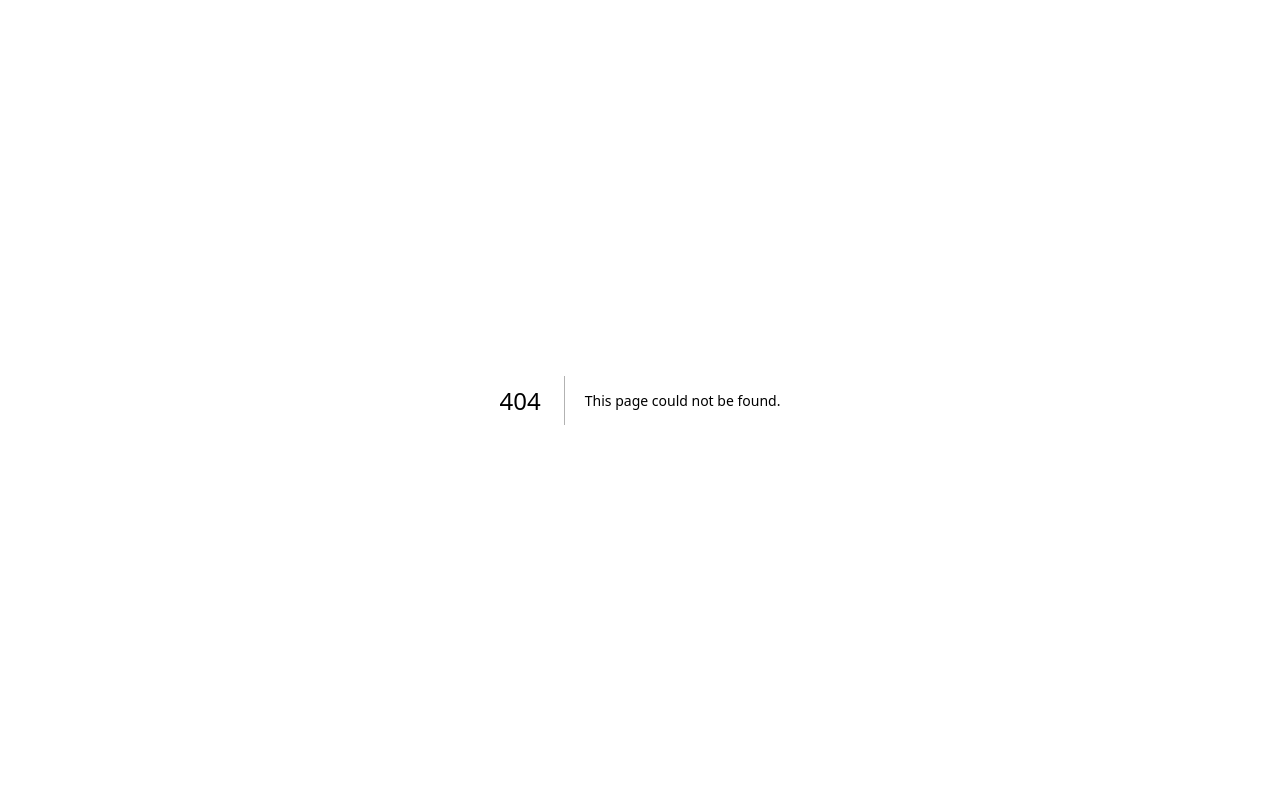
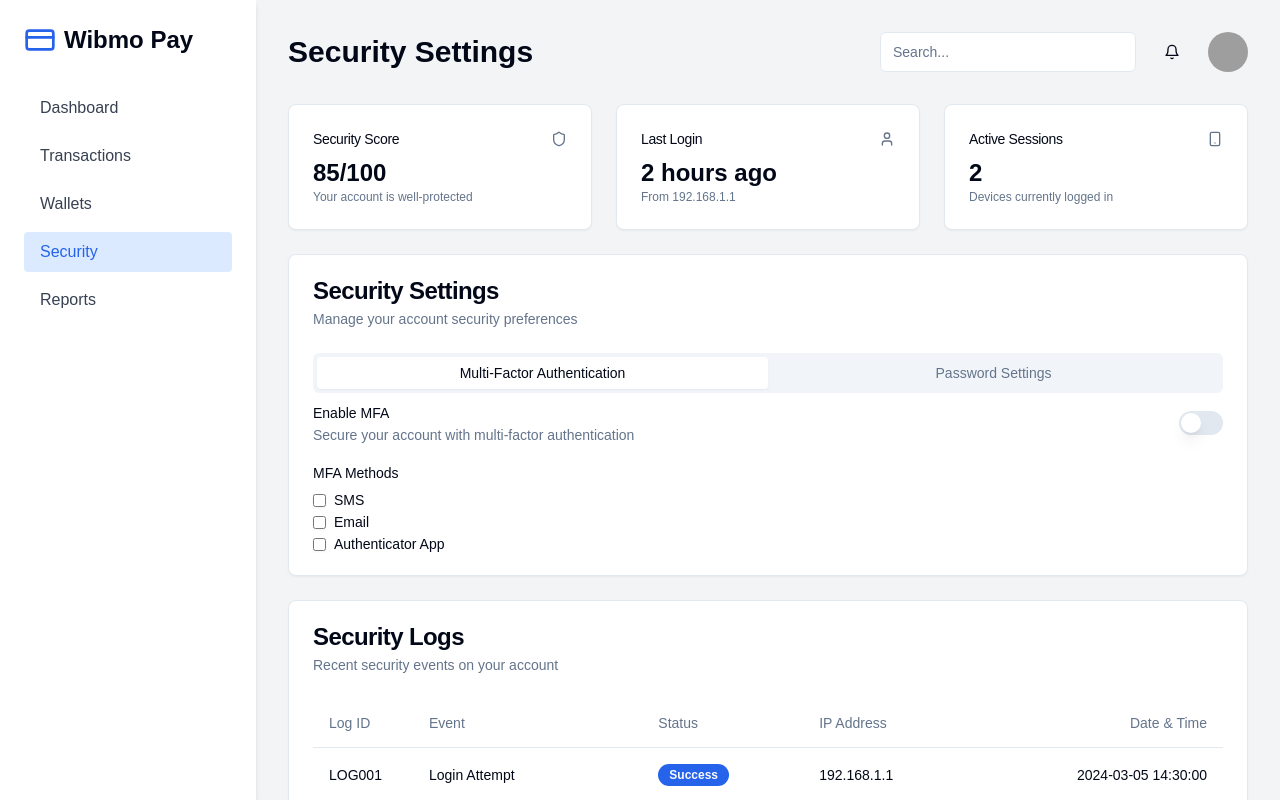
Before and after one commit to babuljackdev/wibmo_pay, a Next.js app: page /security in a window 1280 px wide. Before the commit this address had no page. Built offline with nearby package versions, Linux system fonts and the light colour scheme; grey boxes are pictures that could not be loaded.

Commit message:
added wallets page

```diff
--- a/app/components/navbar.tsx
+++ b/app/components/navbar.tsx
@@ -28,12 +28,12 @@
                     </Link>
                 </li>
                 <li>
-                    <Link href="#" onClick={() => handleLinkClick('/wallets')} className={`block py-2 px-4 rounded ${activeLink === '/wallets' ? 'text-blue-600 bg-blue-100' : 'text-gray-700 hover:bg-gray-100'}`}>
+                    <Link href="/wallets" onClick={() => handleLinkClick('/wallets')} className={`block py-2 px-4 rounded ${activeLink === '/wallets' ? 'text-blue-600 bg-blue-100' : 'text-gray-700 hover:bg-gray-100'}`}>
                         Wallets
                     </Link>
                 </li>
                 <li>
-                    <Link href="#" onClick={() => handleLinkClick('/security')} className={`block py-2 px-4 rounded ${activeLink === '/security' ? 'text-blue-600 bg-blue-100' : 'text-gray-700 hover:bg-gray-100'}`}>
+                    <Link href="/security" onClick={() => handleLinkClick('/security')} className={`block py-2 px-4 rounded ${activeLink === '/security' ? 'text-blue-600 bg-blue-100' : 'text-gray-700 hover:bg-gray-100'}`}>
                         Security
                     </Link>
                 </li>
--- a/app/globals.css
+++ b/app/globals.css
@@ -12,54 +12,57 @@
   }
 }
 
+
+
 @layer base {
   :root {
     --background: 0 0% 100%;
-    --foreground: 224 71.4% 4.1%;
+    --foreground: 222.2 84% 4.9%;
     --card: 0 0% 100%;
-    --card-foreground: 224 71.4% 4.1%;
+    --card-foreground: 222.2 84% 4.9%;
     --popover: 0 0% 100%;
-    --popover-foreground: 224 71.4% 4.1%;
-    --primary: 220.9 39.3% 11%;
-    --primary-foreground: 210 20% 98%;
-    --secondary: 220 14.3% 95.9%;
-    --secondary-foreground: 220.9 39.3% 11%;
-    --muted: 220 14.3% 95.9%;
-    --muted-foreground: 220 8.9% 46.1%;
-    --accent: 220 14.3% 95.9%;
-    --accent-foreground: 220.9 39.3% 11%;
+    --popover-foreground: 222.2 84% 4.9%;
+    --primary: 221.2 83.2% 53.3%;
+    --primary-foreground: 210 40% 98%;
+    --secondary: 210 40% 96.1%;
+    --secondary-foreground: 222.2 47.4% 11.2%;
+    --muted: 210 40% 96.1%;
+    --muted-foreground: 215.4 16.3% 46.9%;
+    --accent: 210 40% 96.1%;
+    --accent-foreground: 222.2 47.4% 11.2%;
     --destructive: 0 84.2% 60.2%;
-    --destructive-foreground: 210 20% 98%;
-    --border: 220 13% 91%;
-    --input: 220 13% 91%;
-    --ring: 224 71.4% 4.1%;
+    --destructive-foreground: 210 40% 98%;
+    --border: 214.3 31.8% 91.4%;
+    --input: 214.3 31.8% 91.4%;
+    --ring: 221.2 83.2% 53.3%;
+    --radius: 0.5rem;
     --chart-1: 12 76% 61%;
     --chart-2: 173 58% 39%;
     --chart-3: 197 37% 24%;
     --chart-4: 43 74% 66%;
     --chart-5: 27 87% 67%;
-    --radius: 0.5rem;
   }
+
   .dark {
-    --background: 224 71.4% 4.1%;
-    --foreground: 210 20% 98%;
-    --card: 224 71.4% 4.1%;
-    --card-foreground: 210 20% 98%;
-    --popover: 224 71.4% 4.1%;
-    --popover-foreground: 210 20% 98%;
-    --primary: 210 20% 98%;
-    --primary-foreground: 220.9 39.3% 11%;
-    --secondary: 215 27.9% 16.9%;
-    --secondary-foreground: 210 20% 98%;
-    --muted: 215 27.9% 16.9%;
-    --muted-foreground: 217.9 10.6% 64.9%;
-    --accent: 215 27.9% 16.9%;
-    --accent-foreground: 210 20% 98%;
+    --background: 222.2 84% 4.9%;
+    --foreground: 210 40% 98%;
+    --card: 222.2 84% 4.9%;
+    --card-foreground: 210 40% 98%;
+    --popover: 222.2 84% 4.9%;
+    --popover-foreground: 210 40% 98%;
+    --primary: 217.2 91.2% 59.8%;
+    --primary-foreground: 222.2 47.4% 11.2%;
+    --secondary: 217.2 32.6% 17.5%;
+    --secondary-foreground: 210 40% 98%;
+    --muted: 217.2 32.6% 17.5%;
+    --muted-foreground: 215 20.2% 65.1%;
+    --accent: 217.2 32.6% 17.5%;
+    --accent-foreground: 210 40% 98%;
     --destructive: 0 62.8% 30.6%;
-    --destructive-foreground: 210 20% 98%;
-    --border: 215 27.9% 16.9%;
-    --input: 215 27.9% 16.9%;
-    --ring: 216 12.2% 83.9%;
+    --destructive-foreground: 210 40% 98%;
+    --border: 217.2 32.6% 17.5%;
+    --input: 217.2 32.6% 17.5%;
+    --ring: 224.3 76.3% 48%;
     --chart-1: 220 70% 50%;
     --chart-2: 160 60% 45%;
     --chart-3: 30 80% 55%;
@@ -67,6 +70,8 @@
     --chart-5: 340 75% 55%;
   }
 }
+
+
 
 @layer base {
   * {
--- a/app/wibmo/security-page.tsx
+++ b/app/security/page.tsx
@@ -17,6 +17,7 @@
   TableHeader,
   TableRow,
 } from '@/components/ui/table'
+import Nav from '../components/navbar'
 
 const securityLogs = [
   { id: 'LOG001', event: 'Login Attempt', status: 'Success', ip: '192.168.1.1', date: '2024-03-05 14:30:00' },
@@ -35,15 +36,7 @@
           <CreditCard className="h-8 w-8 text-blue-600 mr-2" />
           <span className="text-2xl font-bold">Wibmo Pay</span>
         </div>
-        <nav>
-          <ul className="space-y-2">
-            <li><a href="#" className="block py-2 px-4 text-gray-700 hover:bg-gray-100 rounded">Dashboard</a></li>
-            <li><a href="#" className="block py-2 px-4 text-gray-700 hover:bg-gray-100 rounded">Transactions</a></li>
-            <li><a href="#" className="block py-2 px-4 text-gray-700 hover:bg-gray-100 rounded">Wallet</a></li>
-            <li><a href="#" className="block py-2 px-4 text-blue-600 bg-blue-100 rounded">Security</a></li>
-            <li><a href="#" className="block py-2 px-4 text-gray-700 hover:bg-gray-100 rounded">Reports</a></li>
-          </ul>
-        </nav>
+        <Nav />
       </aside>
 
       {/* Main Content */}
--- a/app/wibmo/wallet-page.tsx
+++ b/app/wallets/page.tsx
@@ -16,6 +16,7 @@
   TableHeader,
   TableRow,
 } from '@/components/ui/table'
+import Nav from '../components/navbar'
 
 const recentTransactions = [
   { id: 'TX123456', amount: 100.00, type: 'Payment', date: '2024-03-05', description: 'Fuel Purchase' },
@@ -34,15 +35,7 @@
           <CreditCard className="h-8 w-8 text-blue-600 mr-2" />
           <span className="text-2xl font-bold">Wibmo Pay</span>
         </div>
-        <nav>
-          <ul className="space-y-2">
-            <li><a href="#" className="block py-2 px-4 text-gray-700 hover:bg-gray-100 rounded">Dashboard</a></li>
-            <li><a href="#" className="block py-2 px-4 text-gray-700 hover:bg-gray-100 rounded">Transactions</a></li>
-            <li><a href="#" className="block py-2 px-4 text-blue-600 bg-blue-100 rounded">Wallet</a></li>
-            <li><a href="#" className="block py-2 px-4 text-gray-700 hover:bg-gray-100 rounded">Security</a></li>
-            <li><a href="#" className="block py-2 px-4 text-gray-700 hover:bg-gray-100 rounded">Reports</a></li>
-          </ul>
-        </nav>
+        <Nav />
       </aside>
 
       {/* Main Content */}
--- /dev/null
+++ b/components/ui/switch.tsx
@@ -0,0 +1,29 @@
+"use client"
+
+import * as React from "react"
+import * as SwitchPrimitives from "@radix-ui/react-switch"
+
+import { cn } from "@/lib/utils"
+
+const Switch = React.forwardRef<
+  React.ElementRef<typeof SwitchPrimitives.Root>,
+  React.ComponentPropsWithoutRef<typeof SwitchPrimitives.Root>
+>(({ className, ...props }, ref) => (
+  <SwitchPrimitives.Root
+    className={cn(
+      "peer inline-flex h-6 w-11 shrink-0 cursor-pointer items-center rounded-full border-2 border-transparent transition-colors focus-visible:outline-none focus-visible:ring-2 focus-visible:ring-ring focus-visible:ring-offset-2 focus-visible:ring-offset-background disabled:cursor-not-allowed disabled:opacity-50 data-[state=checked]:bg-primary data-[state=unchecked]:bg-input",
+      className
+    )}
+    {...props}
+    ref={ref}
+  >
+    <SwitchPrimitives.Thumb
+      className={cn(
+        "pointer-events-none block h-5 w-5 rounded-full bg-background shadow-lg ring-0 transition-transform data-[state=checked]:translate-x-5 data-[state=unchecked]:translate-x-0"
+      )}
+    />
+  </SwitchPrimitives.Root>
+))
+Switch.displayName = SwitchPrimitives.Root.displayName
+
+export { Switch }
--- a/package.json
+++ b/package.json
@@ -16,6 +16,7 @@
     "@radix-ui/react-select": "^2.1.2",
     "@radix-ui/react-separator": "^1.1.0",
     "@radix-ui/react-slot": "^1.1.0",
+    "@radix-ui/react-switch": "^1.1.1",
     "@radix-ui/react-tabs": "^1.1.1",
     "class-variance-authority": "^0.7.0",
     "clsx": "^2.1.1",
```
Also changed, not shown: 1 other file (tests, documents, lock files or other folders).
